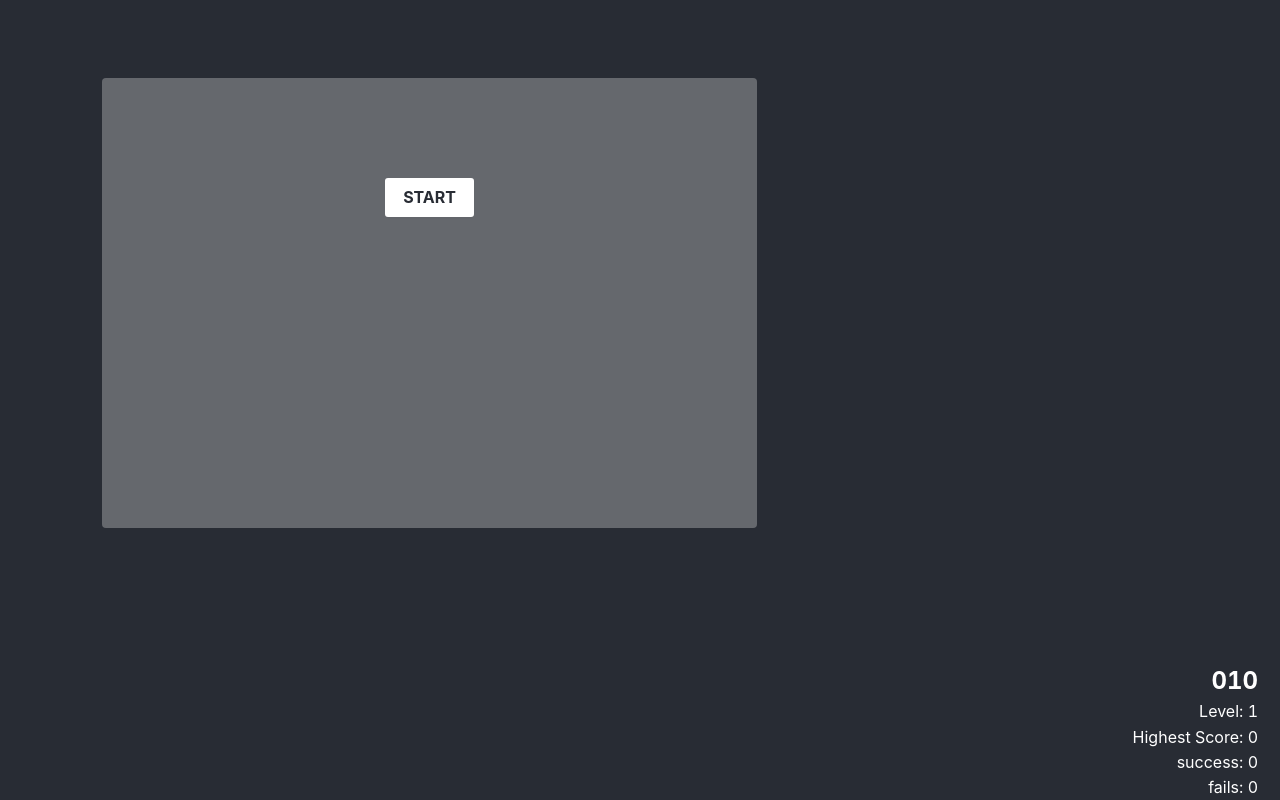
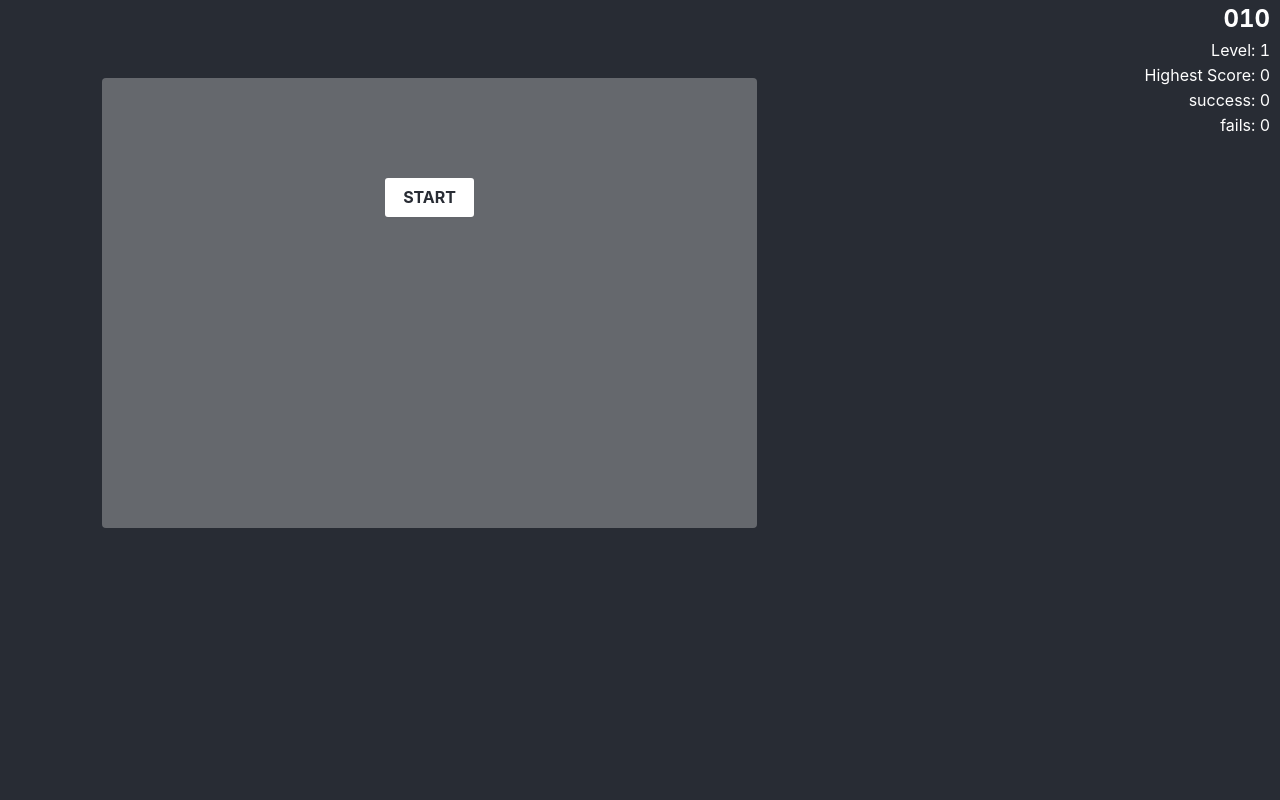
Before and after one commit to miriamglzr/mando-dash, a React (Create React App) app: page / in a window 1280 px wide. Built offline with nearby package versions, Linux system fonts and the light colour scheme.

Commit message:
back to top

```diff
--- a/src/App.tsx
+++ b/src/App.tsx
@@ -42,14 +42,8 @@ function App() {
 		<div className="App">
 			{!state.matches("winner") ? (
 				<header className="App-header noselect">
+					<Score state={state} />
 					<GameContainer state={state} send={send} />
-					<div
-						className={`${
-							window.innerWidth <= 760 ?? "w-75 justify-content-center"
-						} d-flex w-100 row `}
-					>
-						<Score state={state} />
-					</div>
 				</header>
 			) : (
 				<div className="App-header">Winner 👑</div>
```
